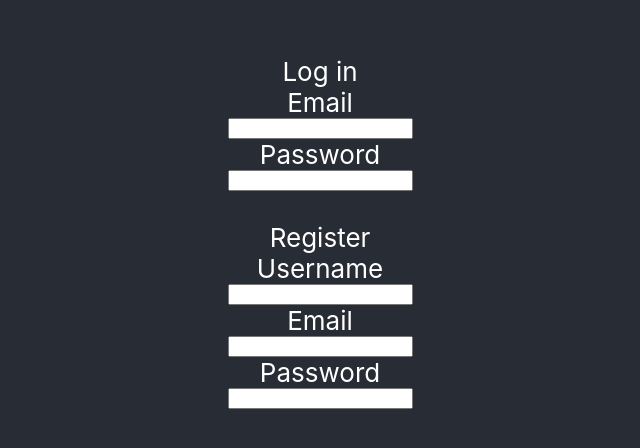
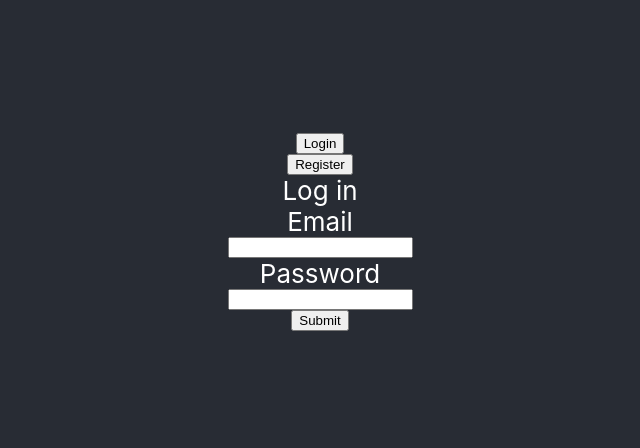
Before and after one commit to alumni-lab/DMPT-PlayerClient, a React (Create React App) app: page / in a window 1280 px wide. Shown: the part 168-616 px from the top of the page, without its empty margins (320-960 px from the left). Built offline with nearby package versions, Linux system fonts and the light colour scheme.

Commit message:
create login and register components

```diff
--- a/src/App.js
+++ b/src/App.js
@@ -1,12 +1,12 @@
 import React from 'react'
 import './App.css'
-import Login from './components/exampleComponent/Login'
+import Index from './components/exampleComponent/index'
 
 function App () {
   return (
     <div className='App'>
       <header className='App-header'>
-        <Login></Login>
+        <Index></Index>
       </header>
     </div>
   )
--- /dev/null
+++ b/src/components/Login/index.js
@@ -0,0 +1,16 @@
+import React from 'react'
+
+const Login = () => {
+  return (
+    <>
+      <div>Log in</div>
+      <div>Email</div>
+      <input></input>
+      <div>Password</div>
+      <input></input>
+      <button>Submit</button>
+    </>
+  )
+}
+
+export default Login
--- a/src/components/exampleComponent/Login.jsx
+++ b/src/components/Register/index.js
@@ -1,14 +1,8 @@
 import React from 'react'
 
-const Login = () => {
+const Register = () => {
   return (
     <>
-      <div>Log in</div>
-      <div>Email</div>
-      <input></input>
-      <div>Password</div>
-      <input></input>
-      <br />
       <div>Register</div>
       <div>Username</div>
       <input></input>
@@ -16,8 +10,9 @@ const Login = () => {
       <input></input>
       <div>Password</div>
       <input></input>
+      <button>Submit</button>
     </>
   )
 }
 
-export default Login
+export default Register
--- a/src/components/exampleComponent/index.js
+++ b/src/components/exampleComponent/index.js
@@ -1,11 +1,20 @@
-import React from 'react'
-import Login from './Login'
+import React, { useState } from 'react'
+import Login from '../Login'
+import Register from '../Register'
 
 const ExampleComponent = () => {
-  // component code here
+  const [state, setState] = useState(true)
+  const login = () => {
+    setState(true)
+  }
+  const register = () => {
+    setState(false)
+  }
   return (
     <>
-      <Login />
+      <button onClick={login}>Login</button>
+      <button onClick={register}>Register</button>
+      {state ? <Login /> : <Register />}
     </>
   )
 }
```
